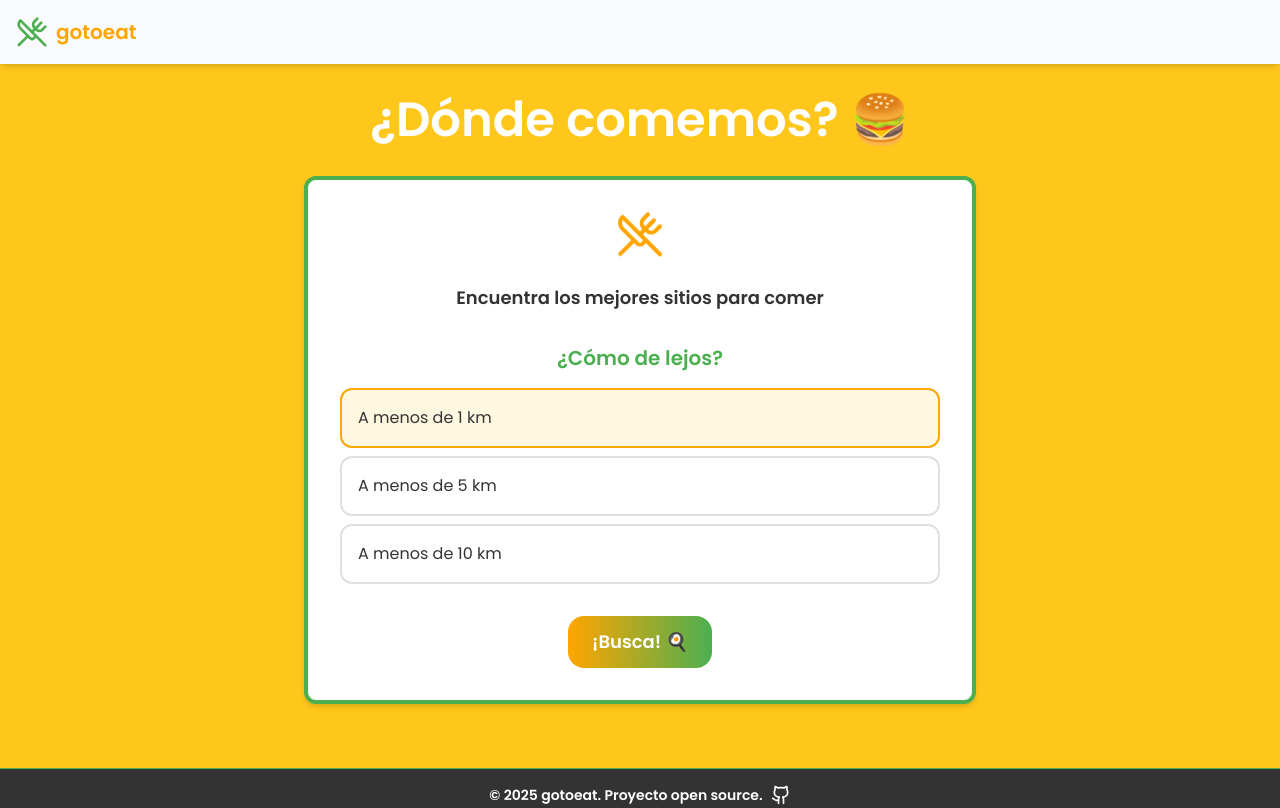
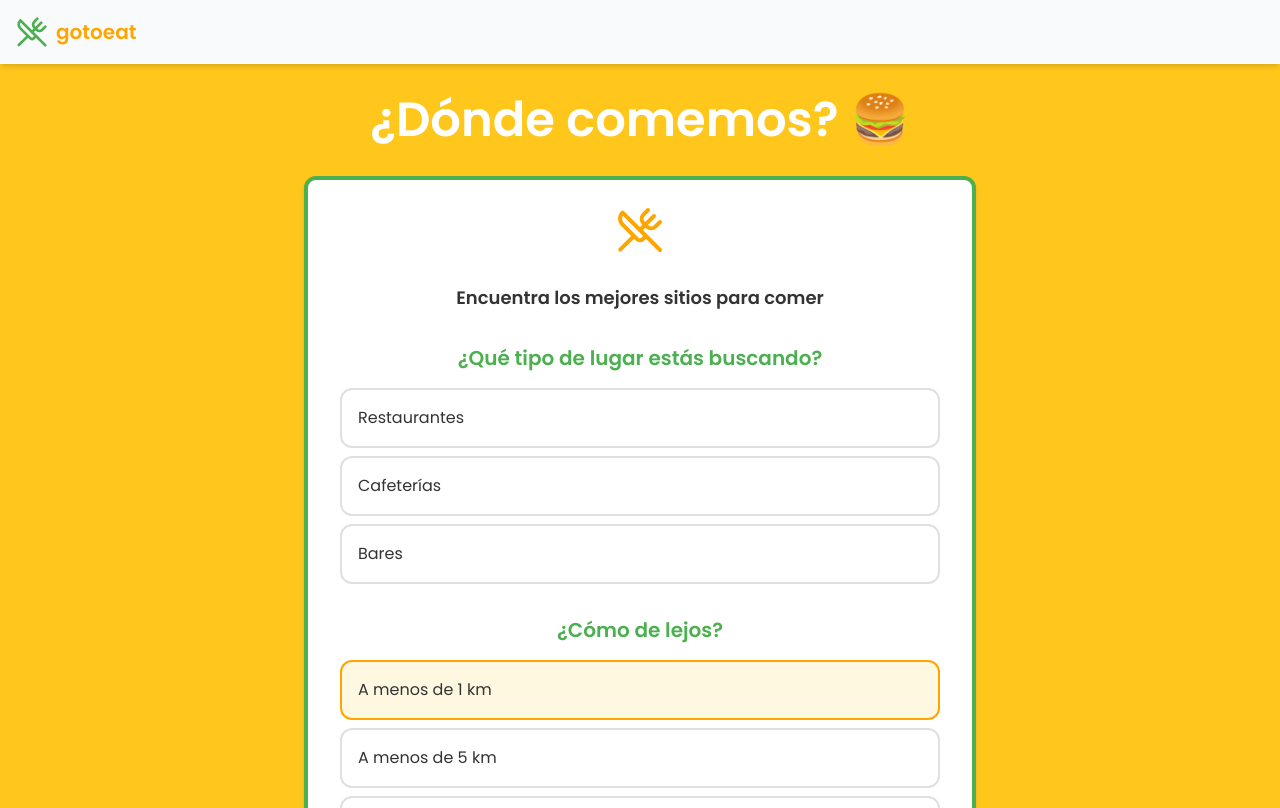
Before and after one commit to mariollesta/locatall, a React (Vite) app in the folder frontend/: page / in a window 1280 px wide. Shown: the top 808 px of the page. Built offline with nearby package versions, Linux system fonts and the light colour scheme.

Commit message:
feat(frontend): search by place type
- new block to select the type of location above the distance options
- fetchRecommendations now includes placeType as parameter
- the reducer has a new action and property to handle place type

```diff
--- a/frontend/src/components/FoodRecommender.jsx
+++ b/frontend/src/components/FoodRecommender.jsx
@@ -17,13 +17,24 @@ export const FoodRecommender = ({ onError }) => {
     { value: "10", label: "A menos de 10 km" },
   ], []);
 
+  const placeTypeOptions = useMemo(() => [
+    { value: "restaurant", label: "Restaurantes" },
+    { value: "cafe", label: "Cafeterías" },
+    { value: "bar", label: "Bares" },
+  ], []);
+
   const handleFindPlace = useCallback(async () => {
     dispatch({ type: ACTIONS.SET_LOADING, payload: true });
     dispatch({ type: ACTIONS.SET_ERROR, payload: null });
 
     try {
       const { latitude, longitude } = await getUserLocation();
-      const recommendations = await fetchRecommendations(latitude, longitude, state.distance * 1000);
+      const recommendations = await fetchRecommendations(
+        latitude,
+        longitude,
+        state.distance * 1000,
+        state.placeType
+      );
       dispatch({ type: ACTIONS.SET_RECOMMENDATIONS, payload: recommendations });
     } catch (error) {
       const errorMessage = error.message || "";
@@ -32,7 +43,7 @@ export const FoodRecommender = ({ onError }) => {
     } finally {
       dispatch({ type: ACTIONS.SET_LOADING, payload: false });
     }
-  }, [state.distance, onError]);
+  }, [state.distance, state.placeType, onError]);
 
   const handleReset = useCallback(() => {
     dispatch({ type: ACTIONS.RESET });
@@ -54,6 +65,28 @@ export const FoodRecommender = ({ onError }) => {
               Encuentra los mejores sitios para comer
             </p>
             {state.error && <div className="text-red-500 mb-4">{state.error}</div>}
+
+            {/* Types of places */}
+            <div className="mb-8">
+              <h3 className="text-xl font-bold mb-4 text-center text-[#4CAF50]">
+                ¿Qué tipo de lugar estás buscando?
+              </h3>
+              <div className="flex flex-col space-y-2">
+                {placeTypeOptions.map((option) => (
+                  <DistanceInput
+                    key={option.value}
+                    value={option.value}
+                    label={option.label}
+                    selected={state.placeType}
+                    onChange={(value) =>
+                      dispatch({ type: ACTIONS.SET_PLACE_TYPE, payload: value })
+                    }
+                  />
+                ))}
+              </div>
+            </div>
+
+            {/* Distances */}
             <div className="mb-8">
               <h3 className="text-xl font-bold mb-4 text-center text-[#4CAF50]">
                 ¿Cómo de lejos?
@@ -72,6 +105,7 @@ export const FoodRecommender = ({ onError }) => {
                 ))}
               </div>
             </div>
+
             <div className="flex flex-col items-center justify-center">
               <button
                 onClick={handleFindPlace}
--- a/frontend/src/services/api.js
+++ b/frontend/src/services/api.js
@@ -31,12 +31,13 @@ export const getUserLocation = () => {
 };
 
 // Auxiliary function: API request
-export const fetchRecommendations = async (latitude, longitude, radius) => {
-  const response = await axios.get("/api/restaurants", {
+export const fetchRecommendations = async (latitude, longitude, radius, place_type) => {
+  const response = await axios.get("/api/foodplaces", {
     params: {
       lat: latitude,
       lng: longitude,
       radius,
+      type: place_type
     },
   });
   return response.data.data;
--- a/frontend/src/utils/foodRecommenderReducer.js
+++ b/frontend/src/utils/foodRecommenderReducer.js
@@ -5,6 +5,7 @@ export const ACTIONS = {
     SET_ERROR: "SET_ERROR",
     SET_LOCATION: "SET_LOCATION",
     SET_RECOMMENDATIONS: "SET_RECOMMENDATIONS",
+    SET_PLACE_TYPE: "SET_PLACE_TYPE",
     RESET: "RESET",
 };
 
@@ -16,6 +17,7 @@ error: null,
     location: null,
     recommendations: [],
     showRecommendations: false,
+    place_type: "restaurant",
 };
 
 export function reducer(state, action) {
@@ -36,6 +38,8 @@ export function reducer(state, action) {
             };
         case ACTIONS.RESET:
             return initialState;
+        case ACTIONS.SET_PLACE_TYPE:
+            return { ...state, placeType: action.payload };
         default:
             return state;
     }
```
Lines whose indentation alone changed are shown as unchanged.
